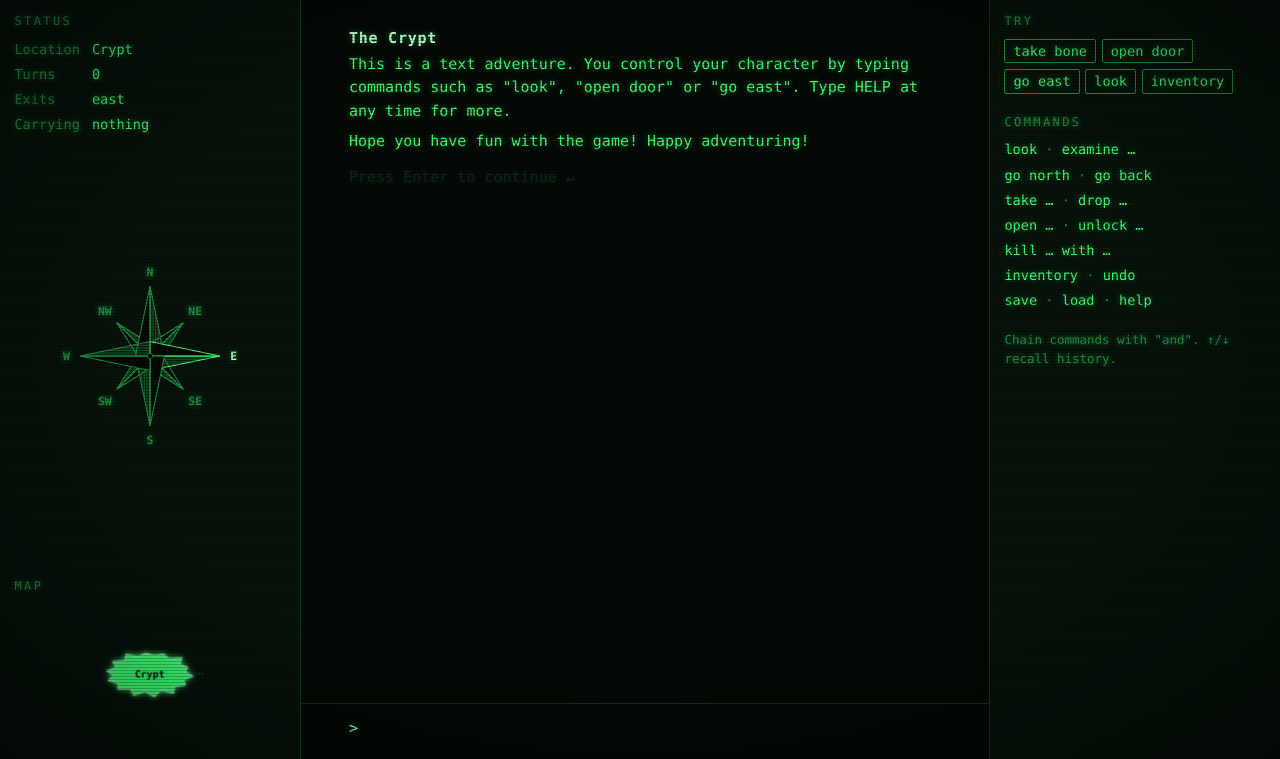
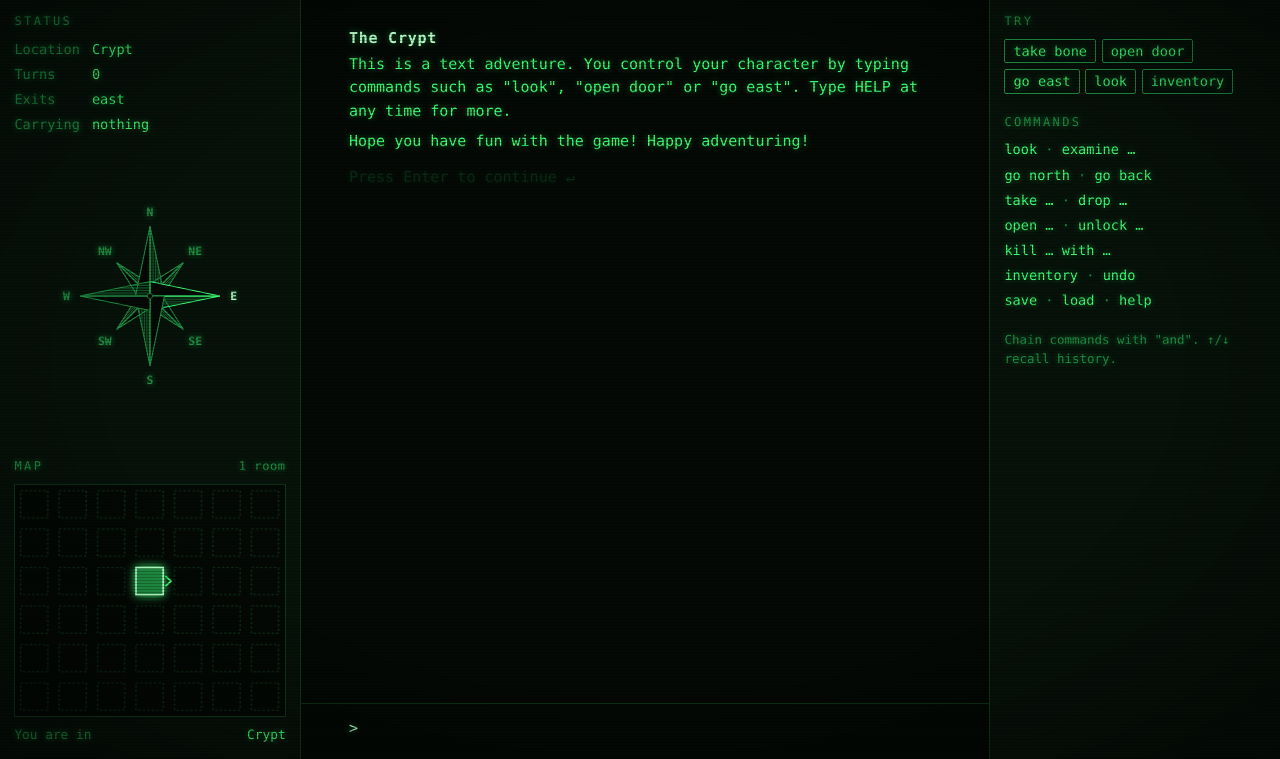
Before and after one commit to sid2364/typezork, a website built with Vite: page index.html in a window 1280 px wide. Both pictures are taken after a click on the button "NEW GAME". Shown: the part 41-800 px from the top of the page. Built offline with nearby package versions, Linux system fonts and the light colour scheme.

Commit message:
minimap overhaul

```diff
--- a/index.html
+++ b/index.html
@@ -52,8 +52,13 @@
           <svg id="compass" class="compass__svg" role="group" aria-label="Compass"></svg>
         </section>
         <section class="minimap" aria-label="Map">
-          <h2 class="panel__title">Map</h2>
+          <h2 class="panel__title minimap__title">
+            Map <span class="minimap__count" id="map-count"></span>
+          </h2>
           <svg id="minimap" class="minimap__svg" role="img" aria-label="Map"></svg>
+          <p class="minimap__caption" aria-hidden="true">
+            <span>You are in</span> <span class="minimap__here" id="map-here"></span>
+          </p>
         </section>
       </aside>
 
@@ -99,7 +104,7 @@
           <h1 id="title-heading" class="title-screen__heading">Z O R K</h1>
           <p class="title-screen__rule" aria-hidden="true">══════════════════════</p>
           <p class="title-screen__sub">
-            A text adventure. You wake in a crypt. You need to get home.
+            A text-based adventure game.
           </p>
           <div class="title-screen__buttons">
             <button type="button" class="btn btn--big" id="continue-button" hidden>Continue</button>
@@ -107,7 +112,7 @@
           </div>
           <p class="title-screen__hint">Press Enter to begin</p>
         </div>
-        <p class="title-screen__credit">created by Sid Sahay</p>
+        <p class="title-screen__credit">created by Sid Sahay<a href="https://sid2364.github.io" target="_blank" rel="noopener noreferrer"> (sid2364)</a></p>
       </div>
 
       <dialog class="settings" id="settings">
--- a/src/ui/main.ts
+++ b/src/ui/main.ts
@@ -143,7 +143,7 @@ function afterTurn(): void {
   $('#bar-status').textContent = `${view.room.name} · turn ${view.turns}`;
   document.title = `${view.room.name} — Zork`;
   help.render(view);
-  renderMinimap(minimap, def, view);
+  renderMinimap(minimap, def, view, { here: $('#map-here'), count: $('#map-count') });
   renderCompass(
     compass,
     view.exits.map((e) => e.dir),
--- a/src/ui/minimap.ts
+++ b/src/ui/minimap.ts
@@ -1,17 +1,18 @@
 import { computeLayout, vector, type GameDef, type GameView } from '../engine';
 
 const SVG = 'http://www.w3.org/2000/svg';
-/** Burst radii: spike tips reach the outer ellipse, the valleys sit on the inner one. */
-const OUTER_RX = 66;
-const OUTER_RY = 33;
-const INNER = 0.8;
-const SPIKES = 14;
-const CELL_X = 146;
-const CELL_Y = 76;
-/** How many grid cells are visible either side of the current room. */
-const REACH = 1.5;
-const VIEW_W = 2 * REACH * CELL_X;
-const VIEW_H = 2 * REACH * CELL_Y;
+/** Distance between cell centres. */
+const PITCH = 34;
+/** Side of a room square; the rest of the pitch is the gap that corridors and chevrons sit in. */
+const SIZE = 24;
+const GAP = PITCH - SIZE;
+/** Cells visible across and down. */
+const COLS = 7;
+const ROWS = 6;
+const VIEW_W = COLS * PITCH;
+const VIEW_H = ROWS * PITCH;
+/** How far the background grid extends around the explored area, in cells. */
+const GRID_MARGIN = Math.max(COLS, ROWS);
 
 function el<K extends keyof SVGElementTagNameMap>(
   tag: K,
@@ -22,57 +23,6 @@ function el<K extends keyof SVGElementTagNameMap>(
   return node;
 }
 
-const FONT = 16;
-/** Rough width of a monospace character, as a fraction of the font size. */
-const CHAR_W = 0.62;
-/** Text has to fit inside the burst's inner ellipse. */
-const TEXT_W = OUTER_RX * INNER * 2 - 14;
-
-/**
- * Fit a room name into its box: wrap onto two lines at word breaks, then shrink
- * the font if a line is still too wide.
- */
-function fitLabel(name: string): { lines: string[]; size: number } {
-  const perLine = Math.floor(TEXT_W / (FONT * CHAR_W));
-  const lines: string[] = [];
-  for (const word of name.split(' ')) {
-    const last = lines[lines.length - 1];
-    if (last !== undefined && last.length + 1 + word.length <= perLine) {
-      lines[lines.length - 1] = `${last} ${word}`;
-    } else lines.push(word);
-  }
-  if (lines.length > 2) lines.splice(1, lines.length, lines.slice(1).join(' '));
-  const longest = Math.max(...lines.map((l) => l.length));
-  const size = Math.min(FONT, TEXT_W / (longest * CHAR_W), lines.length > 1 ? 15 : FONT);
-  return { lines, size };
-}
-
-/** Small deterministic pseudo-random numbers, so each room keeps its own spikes. */
-function seeded(seed: string): () => number {
-  let h = 2166136261;
-  for (const c of seed) h = Math.imul(h ^ c.charCodeAt(0), 16777619);
-  return () => {
-    h = Math.imul(h ^ (h >>> 15), 2246822507);
-    h = Math.imul(h ^ (h >>> 13), 3266489909);
-    return ((h ^= h >>> 16) >>> 0) / 4294967296;
-  };
-}
-
-/** A comic-book starburst around (0, 0), slightly irregular per room. */
-function burstPoints(id: string): string {
-  const rand = seeded(id);
-  const offset = rand() * Math.PI;
-  const points: string[] = [];
-  for (let i = 0; i < SPIKES * 2; i++) {
-    const angle = offset + (i / (SPIKES * 2)) * Math.PI * 2;
-    const r = i % 2 === 0 ? 0.92 + rand() * 0.16 : INNER + rand() * 0.04;
-    points.push(
-      `${(Math.cos(angle) * OUTER_RX * r).toFixed(1)},${(Math.sin(angle) * OUTER_RY * r).toFixed(1)}`,
-    );
-  }
-  return points.join(' ');
-}
-
 /** The persistent group that holds the rooms, so moving between rooms can animate. */
 const worlds = new WeakMap<SVGSVGElement, SVGGElement>();
 
@@ -81,93 +31,120 @@ function worldGroup(svg: SVGSVGElement): SVGGElement {
   if (existing) return existing;
 
   svg.setAttribute('viewBox', `${-VIEW_W / 2} ${-VIEW_H / 2} ${VIEW_W} ${VIEW_H}`);
-  // Fade out towards the edges, like a radar.
-  const gradient = el('radialGradient', { id: 'map-fade' });
-  gradient.append(
-    el('stop', { offset: '0.55', 'stop-color': 'white' }),
-    el('stop', { offset: '1', 'stop-color': 'black' }),
-  );
-  const mask = el('mask', { id: 'map-mask' });
-  mask.append(
-    el('rect', {
-      x: -VIEW_W / 2,
-      y: -VIEW_H / 2,
-      width: VIEW_W,
-      height: VIEW_H,
-      fill: 'url(#map-fade)',
-    }),
+  // One empty cell outline per grid square, aligned so cells are centred on multiples of PITCH.
+  const pattern = el('pattern', {
+    id: 'map-grid',
+    patternUnits: 'userSpaceOnUse',
+    x: -PITCH / 2,
+    y: -PITCH / 2,
+    width: PITCH,
+    height: PITCH,
+  });
+  pattern.append(
+    el('rect', { x: GAP / 2, y: GAP / 2, width: SIZE, height: SIZE, class: 'map-grid-cell' }),
   );
   const defs = el('defs');
-  defs.append(gradient, mask);
-  const masked = el('g', { mask: 'url(#map-mask)' });
+  defs.append(pattern);
   const world = el('g', { class: 'map-world' });
-  masked.append(world);
-  svg.replaceChildren(defs, masked);
+  svg.replaceChildren(defs, world);
   worlds.set(svg, world);
   return world;
 }
 
 /**
- * A close-up map centred on the player: only what's within about a room and a
- * half is in view, so the rest of the world stays a mystery.
+ * Where to centre the view along one axis. If the explored rooms (plus a cell of
+ * margin for exit chevrons) fit, centre on them; otherwise follow the player,
+ * but stop at the edge of the explored area so the view isn't wasted on blank grid.
  */
-export function renderMinimap(svg: SVGSVGElement, def: GameDef, view: GameView): void {
+function frame(player: number, min: number, max: number, cells: number): number {
+  const half = (cells - 1) / 2;
+  if (max - min + 2 > cells - 1) return Math.min(Math.max(player, min - 1 + half), max + 1 - half);
+  // Snap so the edge of the view falls between cells rather than through them.
+  const offset = cells % 2 === 0 ? 0.5 : 0;
+  return Math.round((min + max) / 2 - offset) + offset;
+}
+
+/**
+ * A grid map that frames the explored area: each explored room is a square, corridors
+ * join neighbouring squares, and chevrons mark exits that haven't been taken.
+ */
+export function renderMinimap(
+  svg: SVGSVGElement,
+  def: GameDef,
+  view: GameView,
+  caption?: { here: Element; count: Element },
+): void {
   const world = worldGroup(svg);
   const layout = computeLayout(def);
   const { rooms, edges, stubs } = view.map;
   const centre = (id: string): [number, number] => {
     const [x, y] = layout[id] ?? [0, 0];
-    return [x * CELL_X, y * CELL_Y];
+    return [x * PITCH, y * PITCH];
   };
 
-  const children: SVGElement[] = [];
+  const cells = rooms.map((r) => layout[r.id] ?? [0, 0]);
+  const xs = cells.map(([x]) => x);
+  const ys = cells.map(([, y]) => y);
+  const minX = Math.min(0, ...xs) - GRID_MARGIN;
+  const minY = Math.min(0, ...ys) - GRID_MARGIN;
+  const children: SVGElement[] = [
+    el('rect', {
+      x: minX * PITCH - PITCH / 2,
+      y: minY * PITCH - PITCH / 2,
+      width: (Math.max(0, ...xs) + GRID_MARGIN - minX + 1) * PITCH,
+      height: (Math.max(0, ...ys) + GRID_MARGIN - minY + 1) * PITCH,
+      fill: 'url(#map-grid)',
+    }),
+  ];
+
+  for (const { from, to } of edges) {
+    const [x1, y1] = centre(from);
+    const [x2, y2] = centre(to);
+    children.push(el('line', { x1, y1, x2, y2, class: 'map-corridor' }));
+  }
+
+  for (const room of rooms) {
+    const [x, y] = centre(room.id);
+    const cell = el('rect', {
+      x: x - SIZE / 2,
+      y: y - SIZE / 2,
+      width: SIZE,
+      height: SIZE,
+      class: room.current ? 'map-cell map-cell--current' : 'map-cell',
+    });
+    const title = el('title');
+    title.textContent = room.name;
+    cell.append(title);
+    children.push(cell);
+  }
+
   for (const { from, dir } of stubs) {
     const [x, y] = centre(from);
     const [dx, dy] = vector(dir);
+    // Sit the chevron in the gap just outside the square's edge (or corner, for diagonals).
+    const reach = SIZE / 2 + GAP / 2;
+    const angle = (Math.atan2(dy, dx) * 180) / Math.PI;
     children.push(
-      el('line', {
-        x1: x,
-        y1: y,
-        x2: x + dx * CELL_X * 0.6,
-        y2: y + dy * CELL_Y * 0.6,
+      el('path', {
+        d: 'M -2.5 -4 L 2 0 L -2.5 4',
+        transform: `translate(${x + dx * reach} ${y + dy * reach}) rotate(${angle})`,
         class: 'map-stub',
       }),
     );
   }
-  for (const { from, to } of edges) {
-    const [x1, y1] = centre(from);
-    const [x2, y2] = centre(to);
-    children.push(el('line', { x1, y1, x2, y2, class: 'map-edge' }));
-  }
-  for (const room of rooms) {
-    const [x, y] = centre(room.id);
-    const g = el('g', { class: room.current ? 'map-room map-room--current' : 'map-room' });
-    const title = el('title');
-    title.textContent = room.name;
-    const { lines, size } = fitLabel(room.name);
-    const lineHeight = size * 1.05;
-    const text = el('text', {
-      x,
-      y: y + size * 0.35 - ((lines.length - 1) * lineHeight) / 2,
-      'text-anchor': 'middle',
-      'font-size': size.toFixed(1),
-    });
-    lines.forEach((l, i) => {
-      const tspan = el('tspan', { x, dy: i === 0 ? 0 : lineHeight });
-      tspan.textContent = l;
-      text.append(tspan);
-    });
-    // The burst sits in its own group so it can pulse without moving the label.
-    const burst = el('g', { transform: `translate(${x} ${y})` });
-    burst.append(el('polygon', { points: burstPoints(room.id), class: 'map-burst' }));
-    g.append(title, burst, text);
-    children.push(g);
-  }
+
   world.replaceChildren(...children);
 
   const current = rooms.find((r) => r.current);
-  const [cx, cy] = current ? centre(current.id) : [0, 0];
+  const [px, py] = current ? (layout[current.id] ?? [0, 0]) : [0, 0];
+  const cx = frame(px, Math.min(...xs), Math.max(...xs), COLS) * PITCH;
+  const cy = frame(py, Math.min(...ys), Math.max(...ys), ROWS) * PITCH;
   world.style.transform = `translate(${-cx}px, ${-cy}px)`;
+
+  if (caption) {
+    caption.here.textContent = current?.name ?? '–';
+    caption.count.textContent = `${rooms.length} ${rooms.length === 1 ? 'room' : 'rooms'}`;
+  }
 
   svg.setAttribute(
     'aria-label',
--- a/src/ui/styles.css
+++ b/src/ui/styles.css
@@ -292,58 +292,80 @@ input {
   filter: drop-shadow(0 0 4px var(--fg));
 }
 
+.minimap__title {
+  display: flex;
+  justify-content: space-between;
+  align-items: baseline;
+}
+
+.minimap__count {
+  letter-spacing: 0.05em;
+  text-transform: none;
+}
+
 .minimap__svg {
   display: block;
   width: 100%;
   height: auto;
-  max-height: 46vh;
+  border: 1px solid var(--faint);
+  background: var(--bg);
+}
+
+.minimap__caption {
+  display: flex;
+  justify-content: space-between;
+  gap: 1rem;
+  margin: 0.5rem 0 0;
+  font-size: 0.8rem;
+  color: var(--dim);
+}
+
+.minimap__here {
+  color: var(--fg);
+  text-align: right;
 }
 
 .map-world {
   transition: transform 0.35s ease;
 }
 
-.map-edge {
+.map-grid-cell {
+  fill: none;
+  stroke: var(--faint);
+  stroke-width: 1;
+  stroke-dasharray: 2 2;
+}
+
+.map-corridor {
   stroke: var(--dim);
-  stroke-width: 2;
+  stroke-width: 6;
+}
+
+.map-cell {
+  fill: var(--faint);
+  stroke: var(--dim);
+  stroke-width: 1.5;
+}
+
+.map-cell--current {
+  fill: var(--fg);
+  stroke: var(--fg-strong);
+  filter: drop-shadow(0 0 4px var(--fg));
+  animation: map-blink 1.2s steps(2, jump-none) infinite;
+}
+
+@keyframes map-blink {
+  50% {
+    fill: var(--dim);
+  }
 }
 
 .map-stub {
-  stroke: var(--dim);
+  fill: none;
+  stroke: var(--fg);
   stroke-width: 1.5;
-  stroke-dasharray: 3 3;
-}
-
-.map-burst {
-  fill: var(--bg);
-  stroke: var(--dim);
-  stroke-width: 1.4;
+  stroke-linecap: round;
   stroke-linejoin: round;
-}
-
-.map-room text {
-  fill: var(--fg);
-  font-family: var(--font);
-}
-
-.map-room--current .map-burst {
-  fill: var(--fg);
-  stroke: var(--fg-strong);
-  filter: drop-shadow(0 0 5px var(--fg));
-  transform-box: fill-box;
-  transform-origin: center;
-  animation: burst-pulse 1.8s ease-in-out infinite;
-}
-
-@keyframes burst-pulse {
-  50% {
-    transform: scale(1.07);
-  }
-}
-
-.map-room--current text {
-  fill: var(--bg);
-  font-weight: 700;
 }
 
 .help__suggestions {
@@ -667,7 +689,7 @@ input {
     transition: none;
   }
 
-  .map-room--current .map-burst {
+  .map-cell--current {
     animation: none;
   }
 }
```
